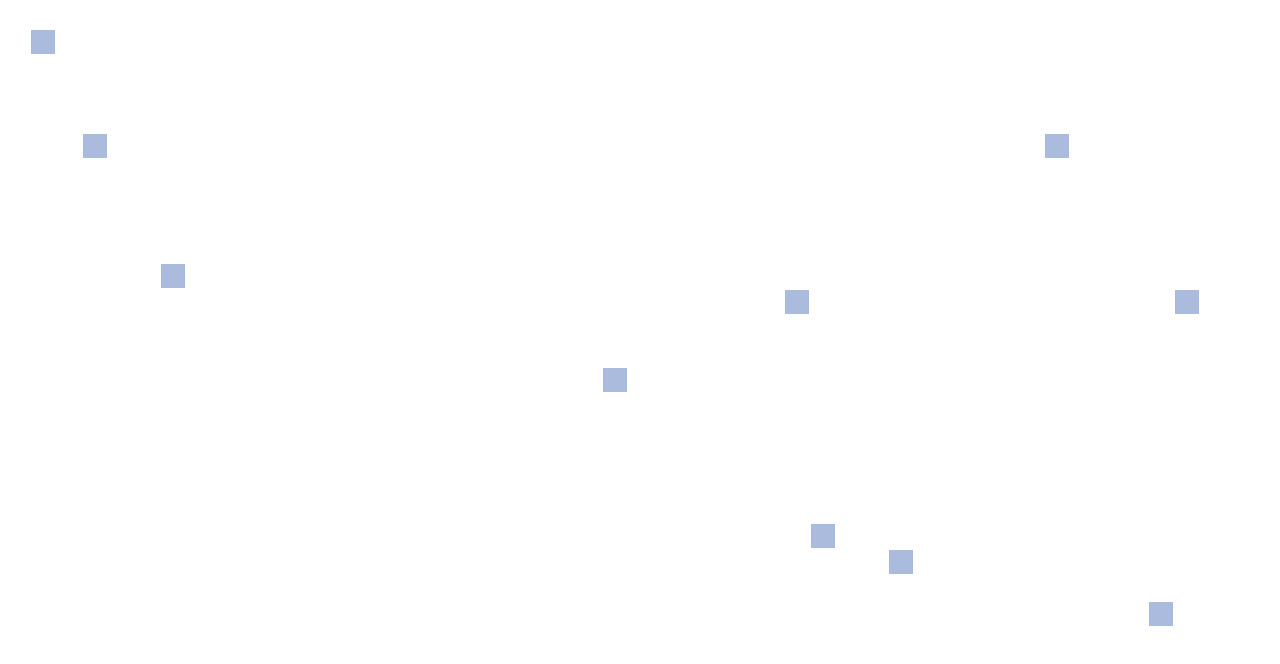
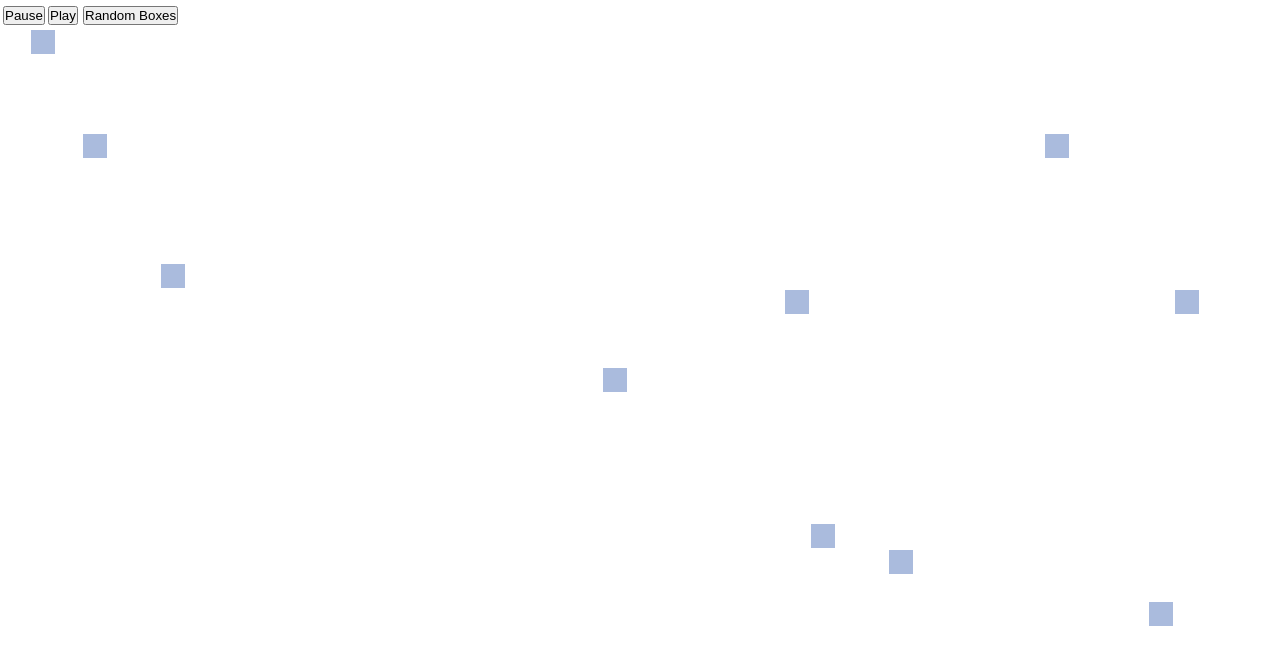
Before and after one commit to Leweyse/gameOfLife, a plain HTML site: page docs/index.html in a window 1280 px wide. Drawn offline with Linux system fonts and the light colour scheme.

Commit message:
added buttons

```diff
--- a/docs/index.html
+++ b/docs/index.html
@@ -8,8 +8,11 @@
     <title>Game Of Life</title>
 </head>
 <body>
-    <main class="content"></main>
-
+    <main class="content">
+        <button id="pause">Pause</button>
+        <button id="play">Play</button>
+        <button id="random">Random Boxes</button>
+    </main>
     <script src="js/script.js"></script>
 </body>
 </html>
```
